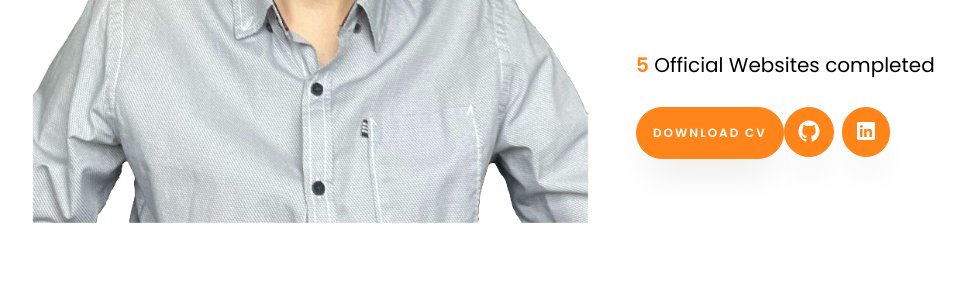
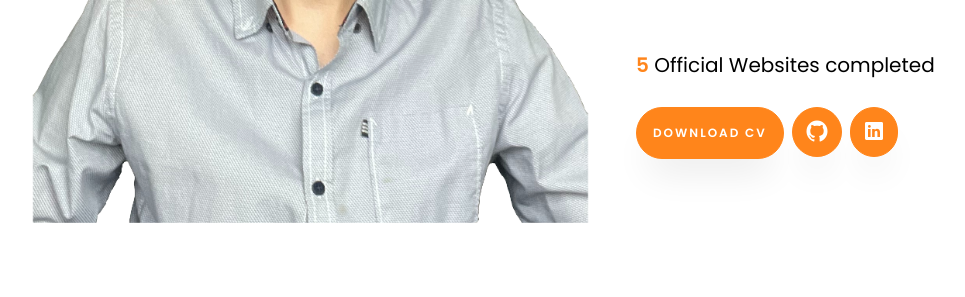
Before and after one commit to Radu-Nicolae/radu-nicolae.com, a PHP site: page /ro.php in a window 1280 px wide. Shown: the part 1234-1531 px from the top of the page, without its empty margins (52-1017 px from the left). Run offline with PHP 8.4, Linux system fonts and the light colour scheme; data that the repository does not hold is empty; some libraries are stand-ins or nearby versions; some web fonts are replaced.

Commit message:
Download CV

```diff
--- a/components/AboutMe.php
+++ b/components/AboutMe.php
@@ -41,7 +41,7 @@
                         </p>
 <!--                        <p><a href="CV-RaduNicolae.pdf" class="btn btn-primary py-3 px-3" download>Download CV</a></p>-->
                         <div style="display: flex;">
-                            <p><a href="CV-RaduNicolae.pdf" class="btn btn-primary py-3 px-3" download>Download CV</a></p>
+                            <p style="padding-right: 0.5rem"><a href="CV-RaduNicolae.pdf" class="btn btn-primary py-3 px-3" download>Download CV</a></p>
                             <p><a href="https://github.com/Radu-Nicolae" class="btn btn-primary" style="margin-right: 0.5rem"><span class="ion-logo-github" style="padding-left: 0.1rem; font-size: 200%; color: white !important;"></span></a></p>
                             <p><a href="https://www.linkedin.com/in/radunicolae-dev/" class="btn btn-primary"><span class="ion-logo-linkedin" style="font-size: 200%; padding-left: 0.1rem; color: white !important;"></span></a></p>
                         </div>
```
